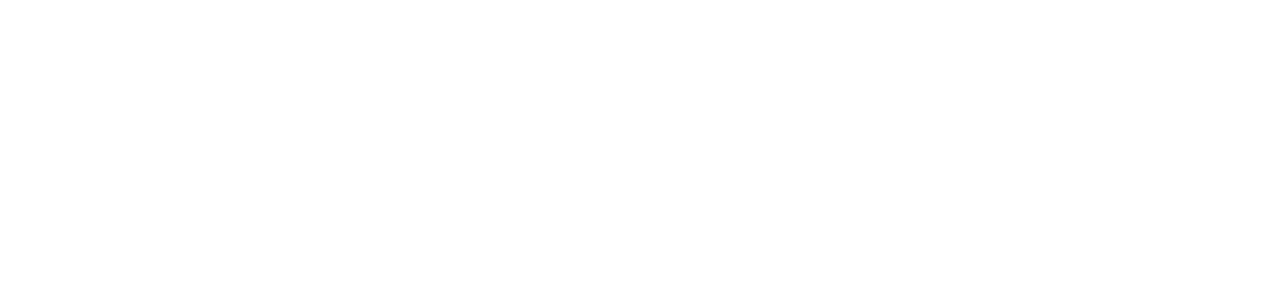
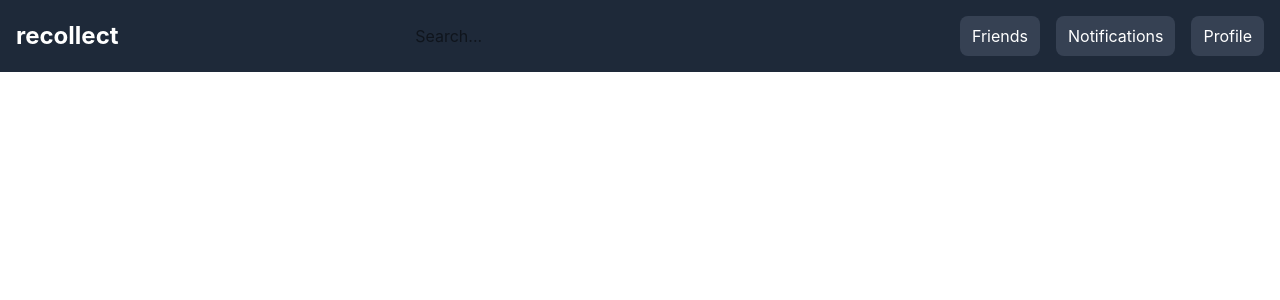
Before and after one commit to amberhammer/recollect, a React (Vite) app in the folder client/: page / in a window 1280 px wide. Before the commit this address had no page. Shown: the top 300 px of the page. Built offline with nearby package versions, Linux system fonts and the light colour scheme.

Commit message:
Basic navbar build

```diff
--- a/client/src/App.jsx
+++ b/client/src/App.jsx
@@ -2,12 +2,14 @@
 
 import LoginPage from "./pages/LoginPage";
 import RegisterPage from "./pages/RegisterPage";
+import HomePage from "./pages/HomePage";
 
 function App() {
   return (
     <Routes>
       <Route path="/login" element={<LoginPage />} />
       <Route path="/register" element={<RegisterPage />} />
+      <Route path="/" element={<HomePage />} />
     </Routes>
   );
 }
--- /dev/null
+++ b/client/src/components/layout/NavBar.jsx
@@ -0,0 +1,15 @@
+export default function NavBar() {
+  return (
+    <nav className="bg-gray-800 text-white p-4">
+        <div className="container mx-auto flex items-center justify-between">
+            <a href="/" className="text-2xl font-bold">recollect</a>
+            <input type="text" placeholder="Search..." className="px-4 py-2 rounded-lg text-black"/>
+            <div className="flex items-center gap-4">
+                <button className="bg-gray-700 px-3 py-2 rounded-lg hover:bg-gray-600">Friends</button>
+                <button className="bg-gray-700 px-3 py-2 rounded-lg hover:bg-gray-600">Notifications</button>
+                <button className="bg-gray-700 px-3 py-2 rounded-lg hover:bg-gray-600">Profile</button>
+            </div>
+        </div>
+    </nav>
+  );
+}
--- /dev/null
+++ b/client/src/pages/HomePage.jsx
@@ -0,0 +1,7 @@
+import NavBar from "../components/layout/NavBar";
+
+export default function HomePage() {
+    return (
+        <NavBar />
+    )
+}
```
